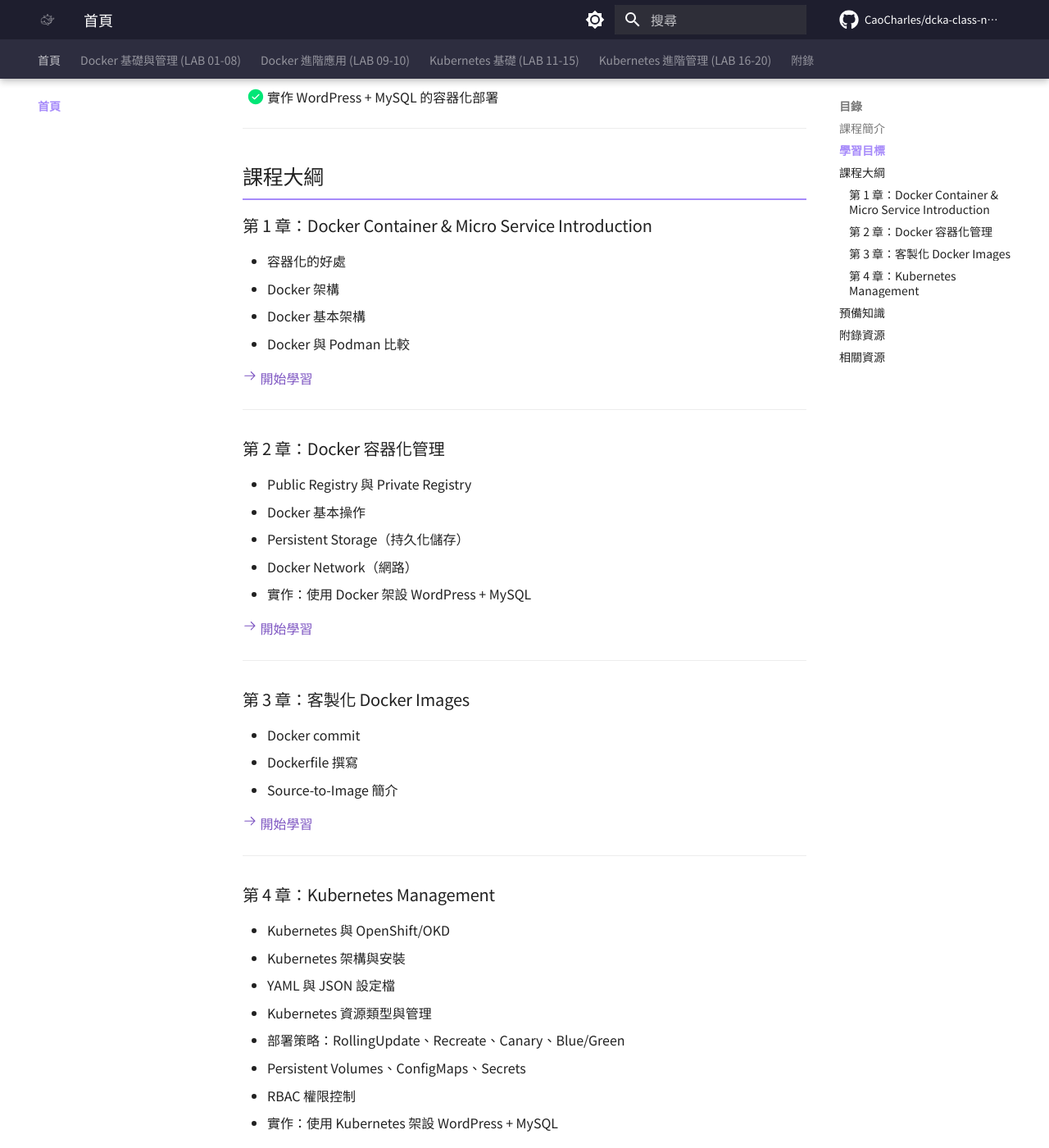
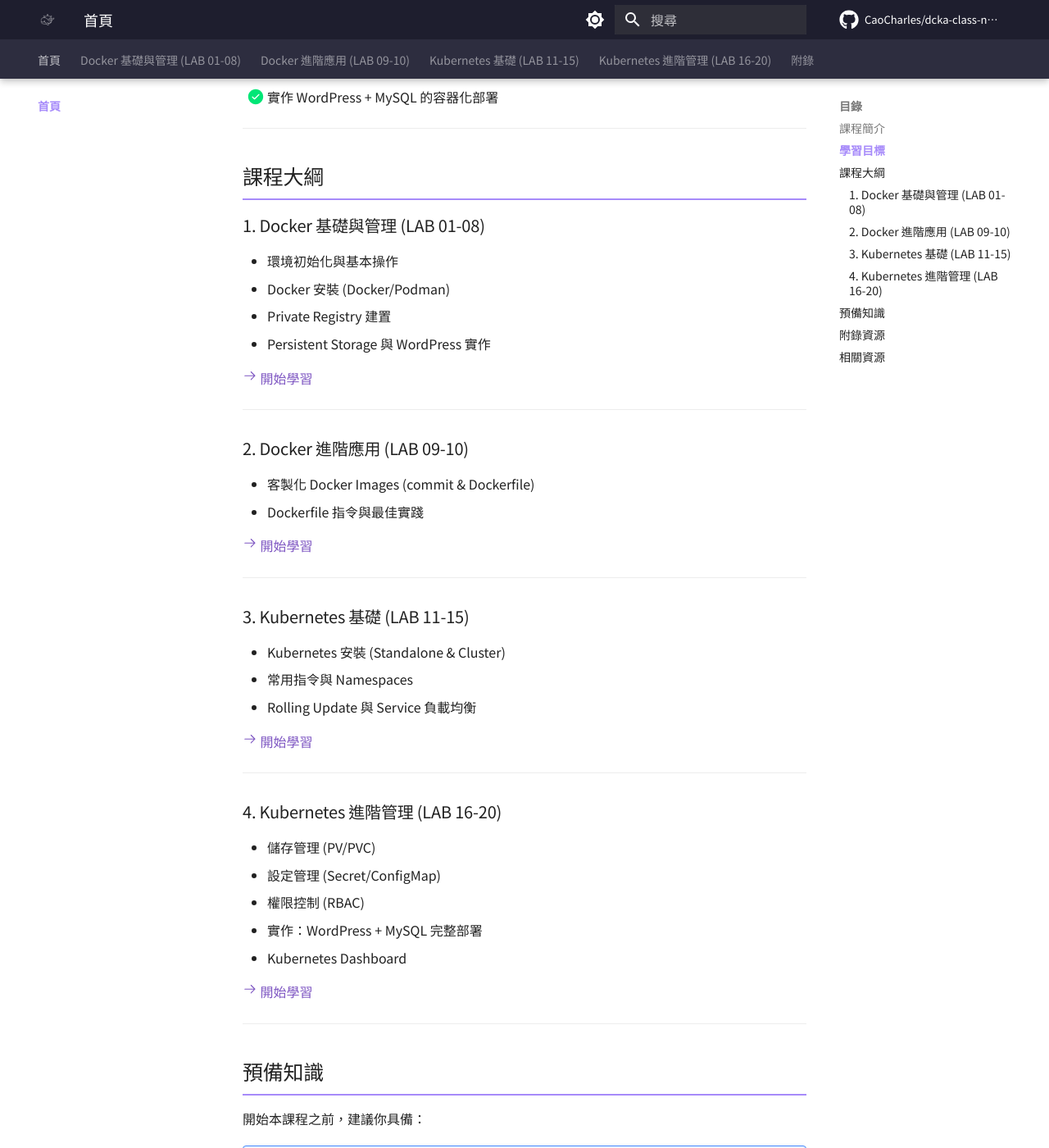
Before and after one commit to CaoCharles/dcka-class-notes, an MkDocs documentation site: the page built from docs/index.md, in a window 1280 px wide and 1400 px high, scrolled down 930 px. Shown: the whole window at 82% size. Built offline with MkDocs 1.6.1 and Material for MkDocs 9.7.7, drawn with Linux system fonts in a browser that asks for light colours; comment, search, counter and statistics services are not loaded.

Commit message:
Docs: Update index.md to reflect new LAB structure

```diff
--- a/docs/index.md
+++ b/docs/index.md
@@ -42,51 +42,45 @@
 
 ## 課程大綱
 
-### 第 1 章：Docker Container & Micro Service Introduction
+### 1. Docker 基礎與管理 (LAB 01-08)
 
-- 容器化的好處
-- Docker 架構
-- Docker 基本架構
-- Docker 與 Podman 比較
+- 環境初始化與基本操作
+- Docker 安裝 (Docker/Podman)
+- Private Registry 建置
+- Persistent Storage 與 WordPress 實作
 
-[:octicons-arrow-right-24: 開始學習](01_docker_intro.md)
+[:octicons-arrow-right-24: 開始學習](lab01_environment_setup.md)
 
 ---
 
-### 第 2 章：Docker 容器化管理
+### 2. Docker 進階應用 (LAB 09-10)
 
-- Public Registry 與 Private Registry
-- Docker 基本操作
-- Persistent Storage（持久化儲存）
-- Docker Network（網路）
-- 實作：使用 Docker 架設 WordPress + MySQL
+- 客製化 Docker Images (commit & Dockerfile)
+- Dockerfile 指令與最佳實踐
 
-[:octicons-arrow-right-24: 開始學習](02_docker_management.md)
+[:octicons-arrow-right-24: 開始學習](lab09_commit.md)
 
 ---
 
-### 第 3 章：客製化 Docker Images
+### 3. Kubernetes 基礎 (LAB 11-15)
 
-- Docker commit
-- Dockerfile 撰寫
-- Source-to-Image 簡介
+- Kubernetes 安裝 (Standalone & Cluster)
+- 常用指令與 Namespaces
+- Rolling Update 與 Service 負載均衡
 
-[:octicons-arrow-right-24: 開始學習](03_docker_images.md)
+[:octicons-arrow-right-24: 開始學習](lab11_standalone_k8s.md)
 
 ---
 
-### 第 4 章：Kubernetes Management
+### 4. Kubernetes 進階管理 (LAB 16-20)
 
-- Kubernetes 與 OpenShift/OKD
-- Kubernetes 架構與安裝
-- YAML 與 JSON 設定檔
-- Kubernetes 資源類型與管理
-- 部署策略：RollingUpdate、Recreate、Canary、Blue/Green
-- Persistent Volumes、ConfigMaps、Secrets
-- RBAC 權限控制
-- 實作：使用 Kubernetes 架設 WordPress + MySQL
+- 儲存管理 (PV/PVC)
+- 設定管理 (Secret/ConfigMap)
+- 權限控制 (RBAC)
+- 實作：WordPress + MySQL 完整部署
+- Kubernetes Dashboard
 
-[:octicons-arrow-right-24: 開始學習](04_kubernetes.md)
+[:octicons-arrow-right-24: 開始學習](lab16_pv_pvc.md)
 
 ---
 
```
